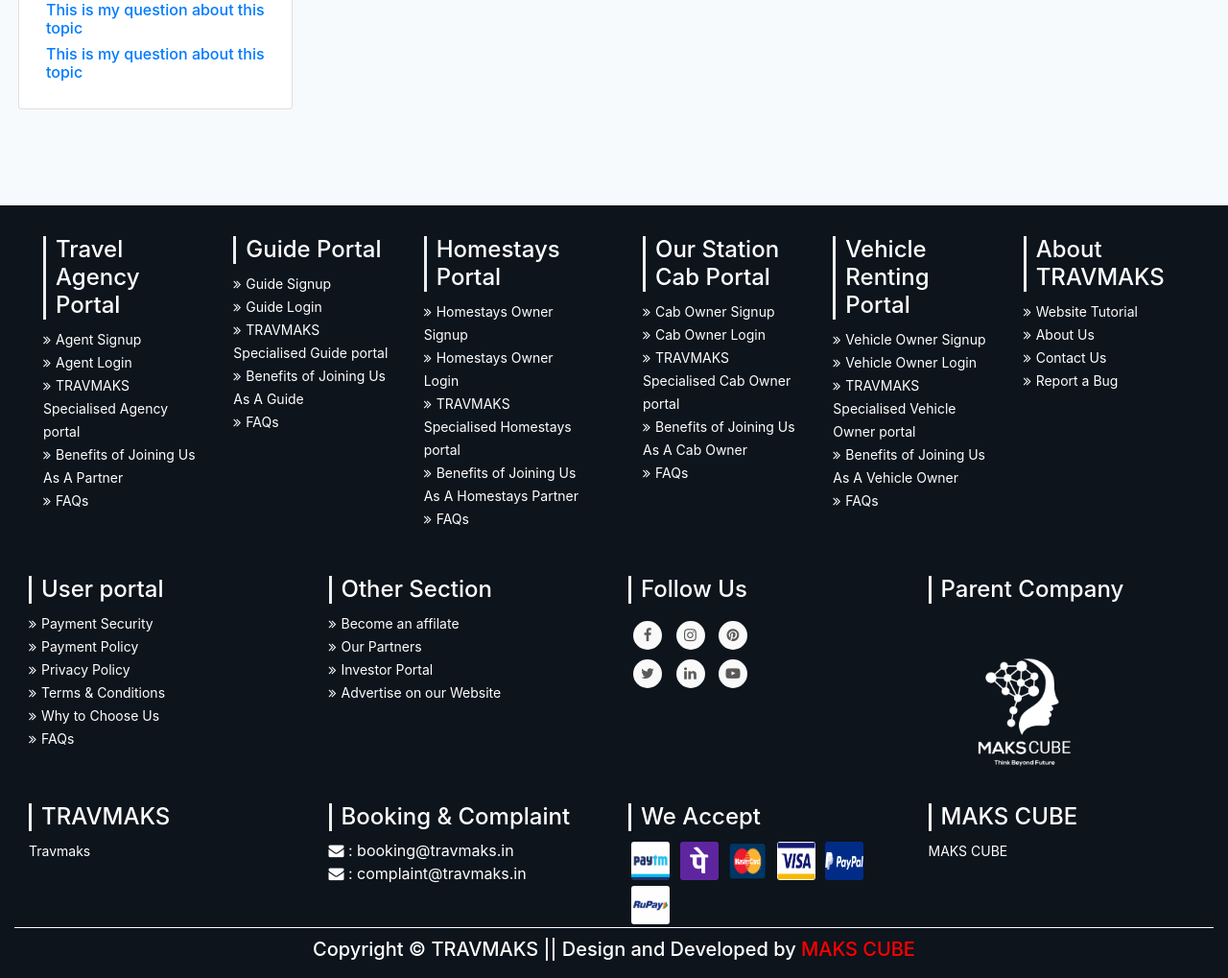
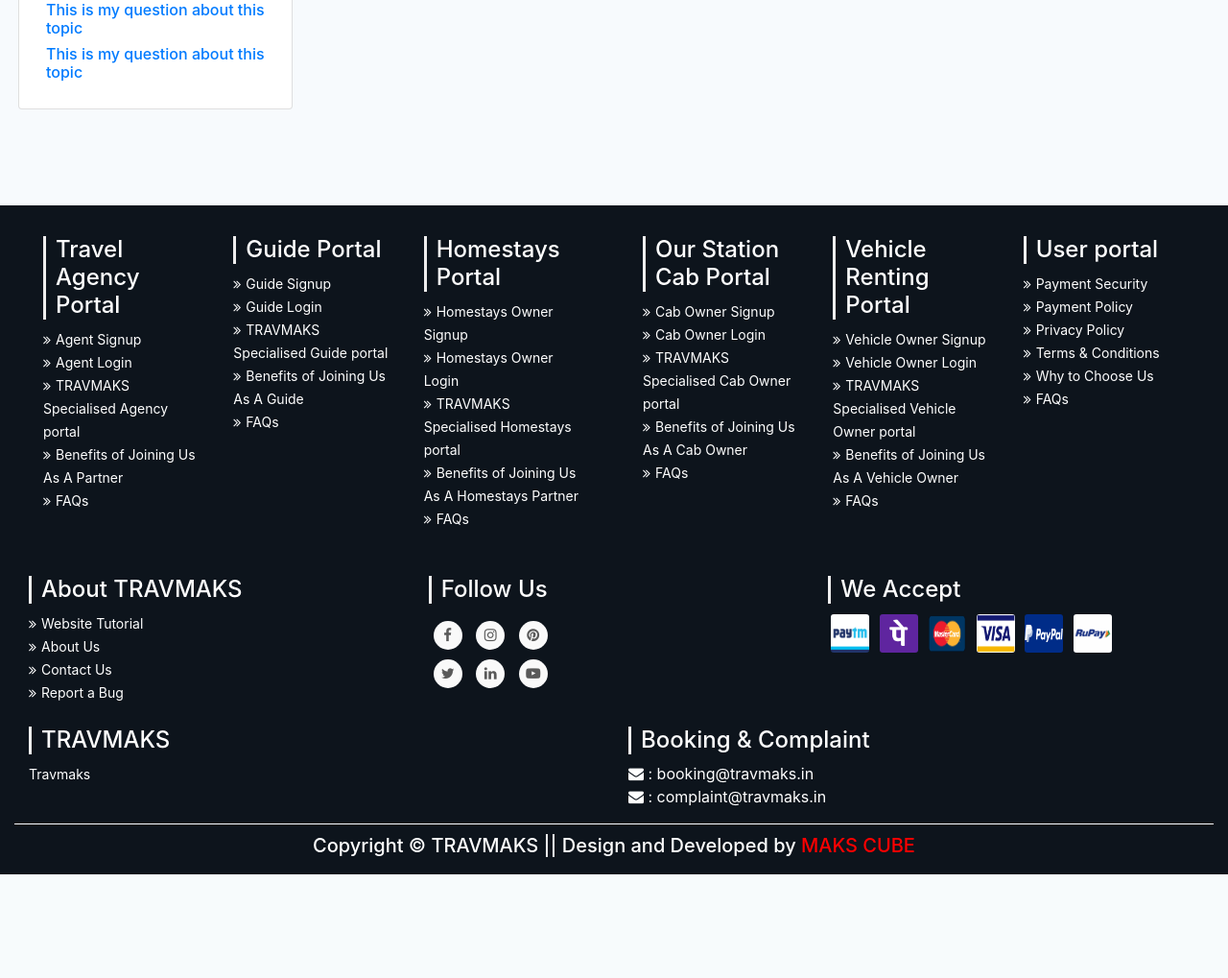
Before and after one commit to iamsaptorshe07/TRAVMAKS-Old, a Django app: page /qna/ in a window 1280 px wide. Shown: the part 2181-3200 px from the top of the page at 96% size. After the commit the page ends 3092 px from the top, so only its background shows below. Run offline with Django 3.2, Linux system fonts and the light colour scheme; data that the repository does not hold is empty; some libraries are stand-ins or nearby versions.

Commit message:
new push

```diff
--- a/templates/basetemplate.html
+++ b/templates/basetemplate.html
@@ -306,23 +306,7 @@
                                 </div>
                                 <div class="col-md-4">
                                 <!--Column1-->
-                                    <div class="footer-pad">
-                                        <h4>About TRAVMAKS</h4>
-                                        <ul class="list-unstyled">
-                                            <li><a href="/beta"><i class="fa fa-angle-double-right"></i>Website Tutorial</a></li>
-                                            <li><a href="/about-us"><i class="fa fa-angle-double-right"></i>About Us</a></li>
-                                            <li><a href="/contact-us"><i class="fa fa-angle-double-right"></i>Contact Us</a></li>
-                                            <li><a href="/contact-us"><i class="fa fa-angle-double-right"></i>Report a Bug</a></li>
-                                        </ul>
-                                    </div>
-                                </div>
-                            </div>
-                        </div>
-                    </div>
-                    <br>
-                    <br>
-                    <div class="row">
-                        <div class="col-md-3">
+
 								<div class="footer-pad">
                                 <h4>User portal</h4>
                                 <ul class="list-unstyled">
@@ -334,20 +318,27 @@
                                     <li><a href="/user-FAQ"><i class="fa fa-angle-double-right"></i>FAQs</a></li>
                                 </ul>
                             </div>
+
                                 </div>
-                        <!--Column1-->
-                        <div class="col-md-3">
+                            </div>
+                        </div>
+                    </div>
+                    <br>
+                    <br>
+                    <div class="row">
+                        <div class="col-md-4">
                             <div class="footer-pad">
-                                <h4>Other Section</h4>
+                                        <h4>About TRAVMAKS</h4>
                                         <ul class="list-unstyled">
-                                    <li><a href="/beta"><i class="fa fa-angle-double-right"></i>Become an affilate </a></li>
-                                    <li><a href="/beta"><i class="fa fa-angle-double-right"></i>Our Partners </a></li>
-                                    <li><a href="/beta"><i class="fa fa-angle-double-right"></i>Investor Portal</a></li>
-                                    <li><a href="/beta"><i class="fa fa-angle-double-right"></i>Advertise on our Website</a></li>
+                                            <li><a href="/beta"><i class="fa fa-angle-double-right"></i>Website Tutorial</a></li>
+                                            <li><a href="/about-us"><i class="fa fa-angle-double-right"></i>About Us</a></li>
+                                            <li><a href="/contact-us"><i class="fa fa-angle-double-right"></i>Contact Us</a></li>
+                                            <li><a href="/contact-us"><i class="fa fa-angle-double-right"></i>Report a Bug</a></li>
                                         </ul>
                                     </div>
                         </div>
-                        <div class="col-md-3">
+                        <!--Column1-->
+                           <div class="col-md-4">
                             <h4>Follow Us</h4>
                             <ul class="social-network social-circle">
                                 <li><a href="https://www.facebook.com/Travmaks-100874308548705/" class="icoFacebook" title="Facebook"><i
@@ -361,18 +352,23 @@
                             </ul>
                         </div>
 
-                        <div class="col-md-3">
-                            <div class="footer-pad">
-                                <h4>Parent Company</h4>
-                                <a href="http://makscube.pythonanywhere.com" target="_blank">
-                                    <img src="{% static 'about_img/logo.png' %}" alt="" width="200px" height="auto"
-                                      style="transform:translateX(-40px);">
-                                </a>
+						<div class="col-md-4">
+                        <h4>We Accept</h4>
+                        <ul class="paymentmode" style="flex-wrap: wrap;">
+                          <li><a><img src="{% static 'img/paytm.jpg' %}" alt=""></a></li>&nbsp;
+                          <li><a><img src="{% static 'img/phonepay.png' %}" alt=""></a></li>&nbsp;
+                          <li><a><img src="{% static 'img/master.png' %}" alt=""></a></li>&nbsp;
+                          <li><a><img src="{% static 'img/visa.png' %}" alt=""></a></li>&nbsp;
+                          <li><a><img src="{% static 'img/paypal.png' %}" alt=""></a></li>&nbsp;
+                          <li><a><img src="{% static 'img/rupay.jpg' %}" alt=""></a></li>
+
+                        </ul>
+
                       </div>
-                        </div>
-                    </div>
+
+                    </div><br>
                     <div class="row">
-                      <div class="col-md-3">
+                      <div class="col-md-6">
                         <div>
                           <h4>TRAVMAKS</h4>
                           <ul class="list-unstyled">
@@ -391,7 +387,7 @@
                         </div>
                       </div>
 
-                      <div class="col-md-3">
+                      <div class="col-md-6">
                         <div>
                           <h4>Booking & Complaint</h4>
                           <ul class="list-unstyled">
@@ -400,35 +396,6 @@
                           </ul>
                         </div>
                       </div>
-
-                      <div class="col-md-3">
-                        <h4>We Accept</h4>
-                        <ul class="paymentmode" style="flex-wrap: wrap;">
-                          <li><a><img src="{% static 'img/paytm.jpg' %}" alt=""></a></li>&nbsp;
-                          <li><a><img src="{% static 'img/phonepay.png' %}" alt=""></a></li>&nbsp;
-                          <li><a><img src="{% static 'img/master.png' %}" alt=""></a></li>&nbsp;
-                          <li><a><img src="{% static 'img/visa.png' %}" alt=""></a></li>&nbsp;
-                          <li><a><img src="{% static 'img/paypal.png' %}" alt=""></a></li>&nbsp;
-                          <li><a><img src="{% static 'img/rupay.jpg' %}" alt=""></a></li>
-
-                        </ul>
-
-                      </div>
-
-                      <div class="col-md-3">
-                        <h4>MAKS CUBE</h4>
-                        <ul>
-                          <li>
-                            <div class="fb-page" data-href="https://www.facebook.com/makscub3" data-tabs="timeline"
-                              style="width: 100%;" data-height="70" data-mdall-header="false" data-adapt-container-width="true"
-                              data-hide-cover="true" data-show-facepile="true">
-                              <blockquote cite="https://www.facebook.com/makscub3" class="fb-xfbml-parse-ignore"><a
-                                  href="https://www.facebook.com/makscub3">MAKS CUBE</a></blockquote>
-                            </div>
-                          </li>
-                        </ul><br>
-                      </div>
-
                     </div>
                     <div class="row">
                         <div class="col-md-12 copy">
```
Lines whose indentation alone changed are shown as unchanged.
